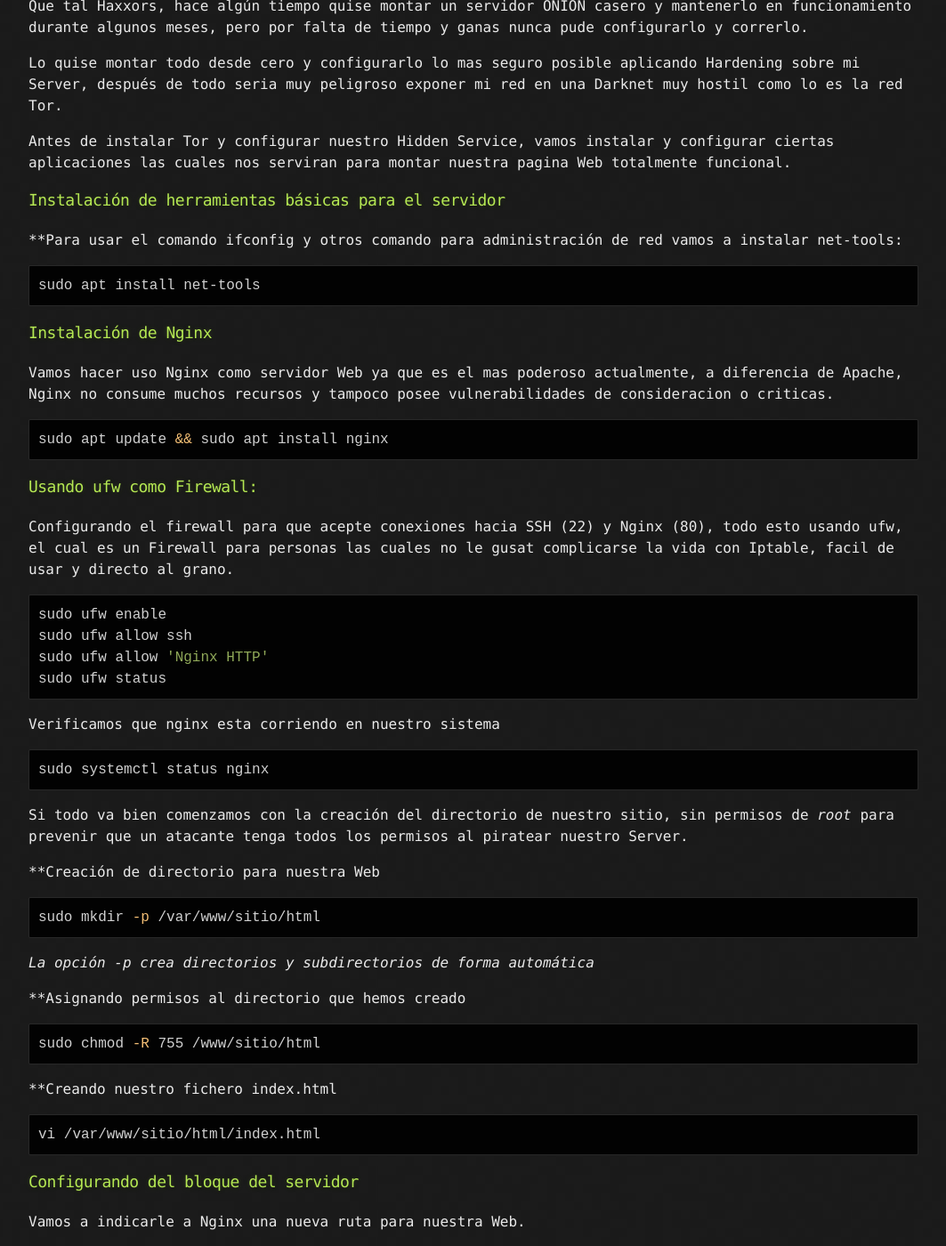
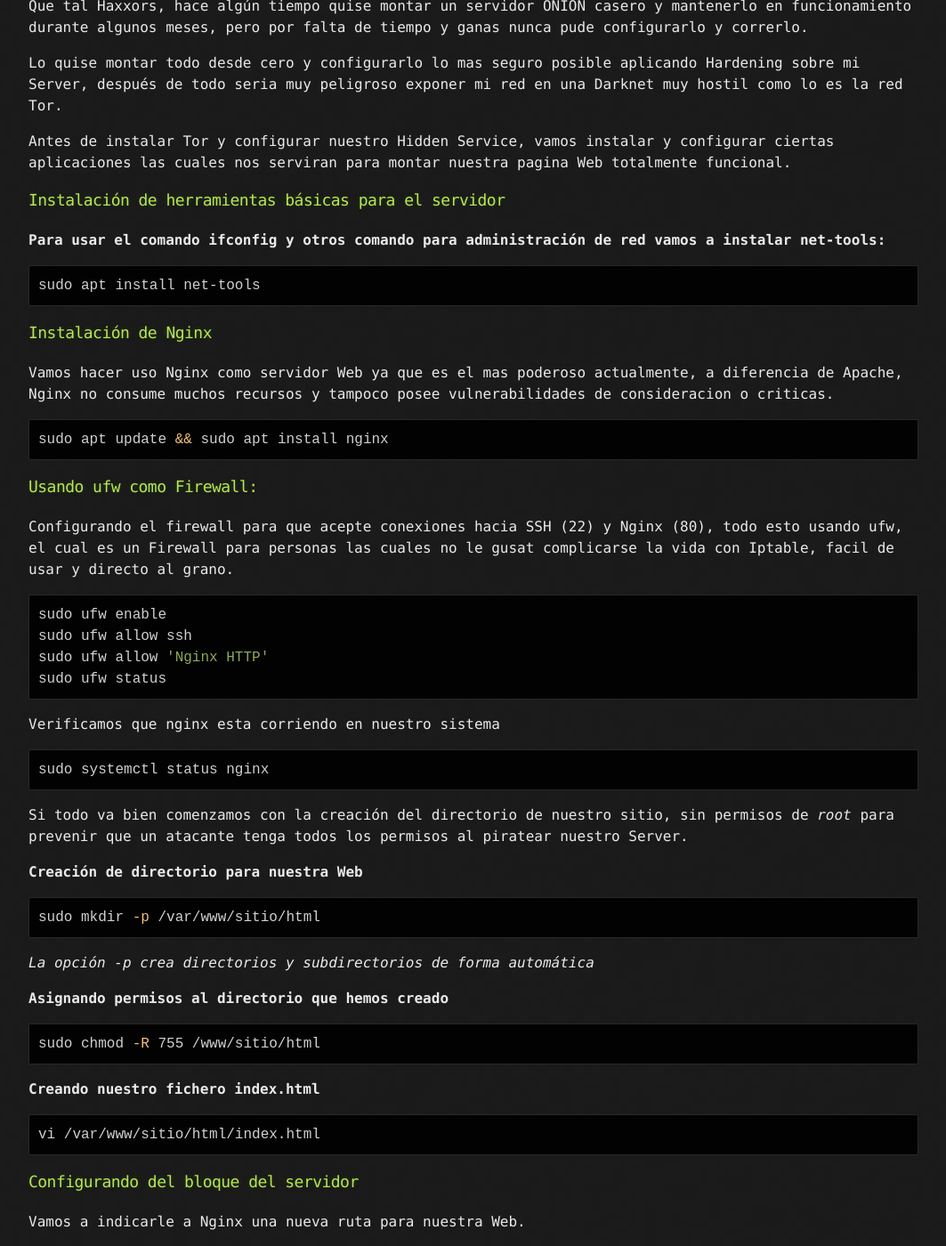
Before and after one commit to DhritimoyDas/DhritimoyDas.github.io, a Jekyll site: the page built from _posts/2024-02-07-Montando-un-servidor-desde-cero-con-Ubuntu.md, in a window 1280 px wide and 1400 px high, scrolled down 717 px. Shown: the whole window at 89% size, without its empty margins (108-1171 px from the left). Built offline with Jekyll 4.4.1, drawn with Linux system fonts in a browser that asks for light colours; some of the changed text lies outside the part shown.

````diff
--- a/_posts/2024-02-07-Montando-un-servidor-desde-cero-con-Ubuntu.md
+++ b/_posts/2024-02-07-Montando-un-servidor-desde-cero-con-Ubuntu.md
@@ -7,7 +7,7 @@ Antes de instalar Tor y configurar nuestro Hidden Service, vamos instalar y conf
 
 ### Instalación de herramientas básicas para el servidor
 
-**Para usar el comando ifconfig y otros comando para administración de red vamos a instalar net-tools:
+**Para usar el comando ifconfig y otros comando para administración de red vamos a instalar net-tools:**
 
 ```bash
 sudo apt install net-tools
@@ -40,7 +40,7 @@ sudo systemctl status nginx
 
 Si todo va bien comenzamos con la creación del directorio de nuestro sitio, sin permisos de *root* para prevenir que un atacante tenga todos los permisos al piratear nuestro Server.
 
-**Creación de directorio para nuestra Web
+**Creación de directorio para nuestra Web**
 
 ```bash
 sudo mkdir -p /var/www/sitio/html
@@ -48,13 +48,13 @@ sudo mkdir -p /var/www/sitio/html
 
 *La opción -p crea directorios y subdirectorios de forma automática*
 
-**Asignando permisos al directorio que hemos creado
+**Asignando permisos al directorio que hemos creado**
 
 ```bash
 sudo chmod -R 755 /www/sitio/html
 ```
 
-**Creando nuestro fichero index.html
+**Creando nuestro fichero index.html**
 
 ```bash
 vi /var/www/sitio/html/index.html
@@ -91,7 +91,7 @@ sudo ln -s /etc/nginx/sites-available/sitio /etc/nginx/sites-enabled/
 ```
 
 
-**Verificando si no hay errores en nuestra configuración
+**Verificando si no hay errores en nuestra configuración**
 
 ```bash
 sudo nginx -t
@@ -133,7 +133,7 @@ sudo service nginx restart
 
 Ya tenemos nuestro servidor Web corriendo en nuestro sistema pro nos falta una manera de subir los ficheros de nuestro sitio Web hacia el directorio /var/www/html/.
 
-**Instalación de vsftpd
+**Instalación de vsftpd**
 
 ```bash
 sudo apt install -y vsftpd
@@ -168,7 +168,7 @@ user_sub_token=$USER
 local_root=/var/www/html
 ```
 
-**Darle acceso a los usuarios del sistema:
+**Darle acceso a los usuarios del sistema:**
 
 ```bash
 userlist_enable=YES
@@ -176,13 +176,13 @@ userlist_fle=/etc/vsftpd.userlist
 userlist_deny=NO
 ```
 
-**Configurando el Firewall
+**Configurando el Firewall**
 
 ```bash
 sudo ufw allow 21
 ```
 
-**Añadiendo usuarios a la lista de usuarios
+**Añadiendo usuarios a la lista de usuarios**
 
 ```bash
 echo $USER ! sudo tee -a /etc/vsftpd.userlist
@@ -235,7 +235,7 @@ Ahora que tenemos PHP instalado vamos a necesitar una base de datos donde guarda
 sudo apt install mysql-server
 ```
 
-**Creación de usuario para mysql:
+**Creación de usuario para mysql:**
 
 Creando usuario y contraseña
 
````
